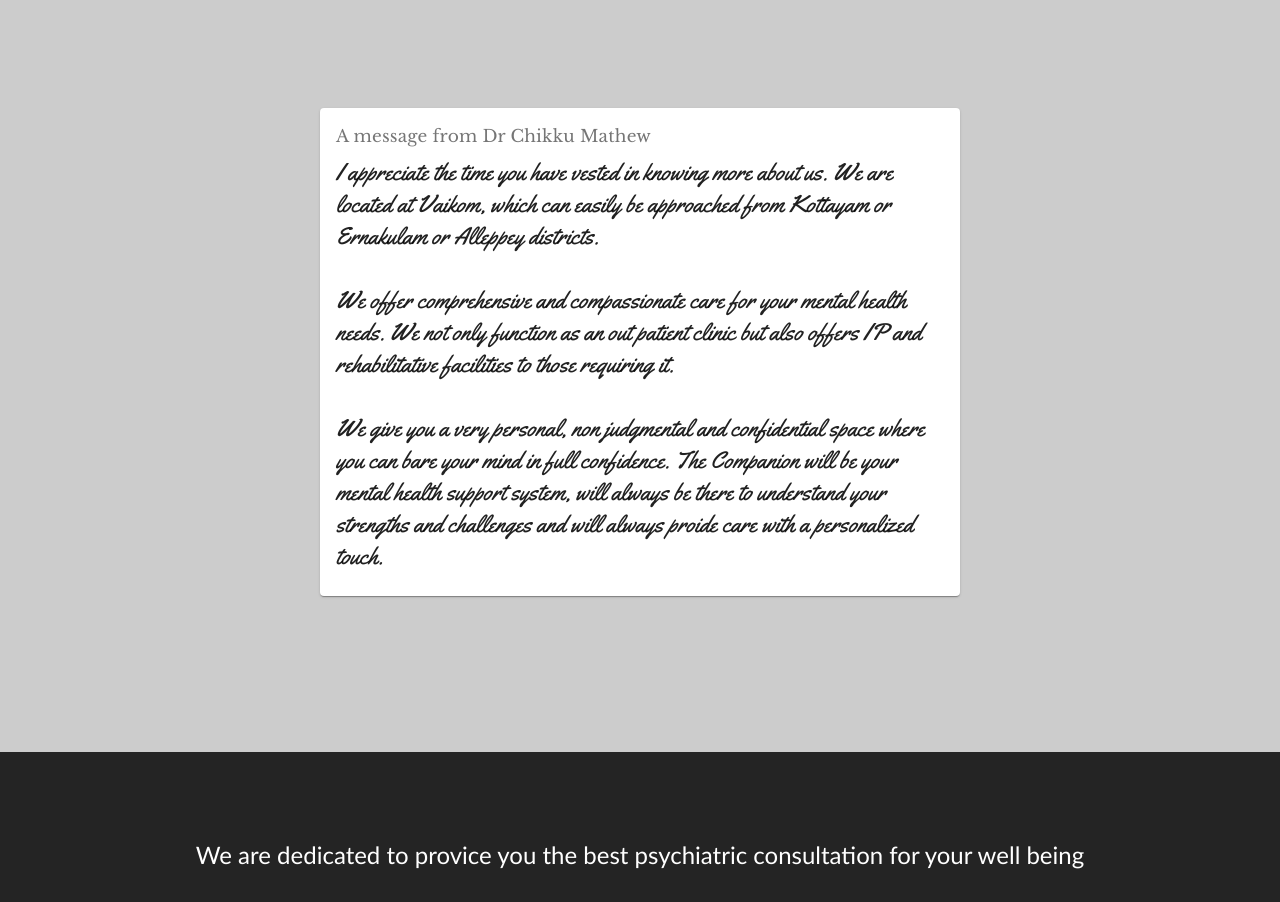
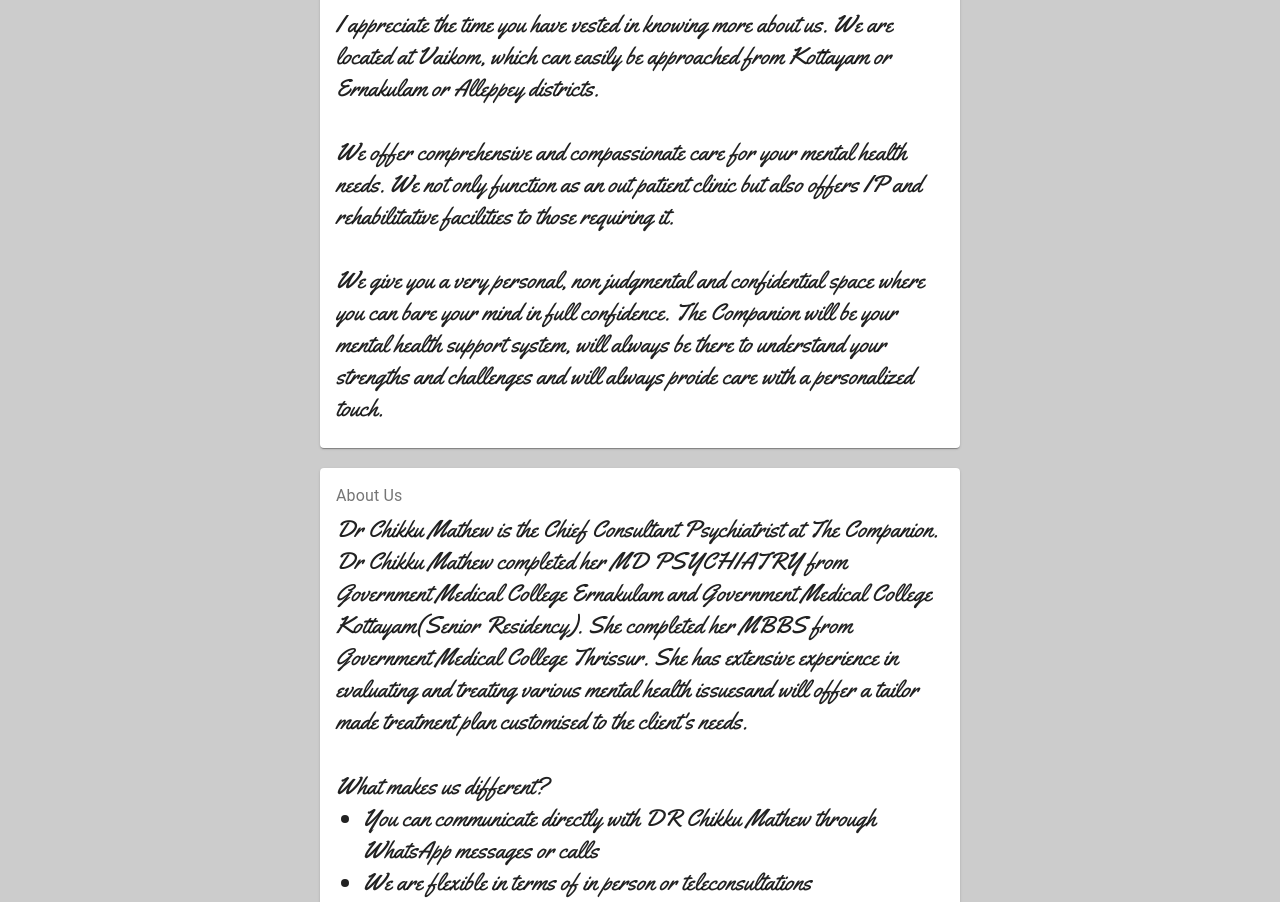
Before and after one commit to tonymathew17/companion-frontend, a React (Create React App) app: page /about-us in a window 1280 px wide. Shown: the part 128-1030 px from the top of the page. Built offline with nearby package versions, Linux system fonts and the light colour scheme.

Commit message:
refactored about us page

```diff
--- a/src/components/pages/AboutUs.css
+++ b/src/components/pages/AboutUs.css
@@ -1,14 +1,15 @@
 .about-us-container {
-    height: 100vh;
-    width: 100%;
     display: flex;
-    flex-direction: column;
+    flex-flow: row wrap;
     justify-content: center;
-    align-items: center;
+    align-items: stretch;
     box-shadow: inset 0 0 0 1000px rgba(0, 0, 0, 0.2);
-    object-fit: contain;
 }
 
 .about-us-content {
     font-family: 'Yellowtail', "cursive" !important;
 }
+
+.about-us-points {
+    margin-left: 27px;
+}
--- a/src/components/pages/AboutUs.js
+++ b/src/components/pages/AboutUs.js
@@ -1,41 +1,29 @@
 import React from 'react';
 import { makeStyles } from '@material-ui/core/styles';
 import Card from '@material-ui/core/Card';
-import CardActions from '@material-ui/core/CardActions';
 import CardContent from '@material-ui/core/CardContent';
-import Button from '@material-ui/core/Button';
 import Typography from '@material-ui/core/Typography';
 import './AboutUs.css';
 
 const useStyles = makeStyles({
     root: {
         width: '40rem',
-        minWidth: 275
-    },
-    bullet: {
-        display: 'inline-block',
-        margin: '0 2px',
-        transform: 'scale(0.8)',
-    },
-    title: {
-        fontFamily: 'Libre Baskerville',
-        fontSize: 17,
-    },
-    pos: {
-        marginBottom: 12,
-    },
+        margin: '10px'
+    }
 });
 
 export default function AboutUs() {
     const classes = useStyles();
-    const bull = <span className={classes.bullet}>•</span>;
 
     return (
         <div className="about-us-container">
+            {/* <Card className={classes.root}>
+                <img src='images/chikku.jpeg' loading='lazy'></img>
+            </Card> */}
             <Card className={classes.root}>
                 <CardContent>
                     <Typography className={classes.title} color="textSecondary" gutterBottom>
-                        A message from Dr Chikku Mathew
+                        A Message From Dr Chikku Mathew
                     </Typography>
                     <Typography className="about-us-content" variant="h5" component="h2">
                         I appreciate the time you have vested in knowing more about us. We are located at Vaikom, which can easily be approached from Kottayam or Ernakulam or Alleppey districts.
@@ -50,6 +38,25 @@
                     </Typography>
                 </CardContent>
             </Card>
+            <Card className={classes.root}>
+                <CardContent>
+                    <Typography className={classes.title} color="textSecondary" gutterBottom>
+                        About Us
+                    </Typography>
+                    <Typography className="about-us-content" variant="h5" component="h2">
+                        Dr Chikku Mathew is the Chief Consultant Psychiatrist at The Companion.  Dr Chikku Mathew   completed her MD PSYCHIATRY from Government Medical College Ernakulam and Government Medical College Kottayam(Senior Residency). She completed her MBBS from Government Medical College Thrissur. She has extensive experience in evaluating and  treating various mental health issuesand will offer a tailor made treatment plan customised to the client's needs.
+                        <br></br>
+                        <br></br>
+                        What makes us different?
+                        <br></br>
+                        <ul className="about-us-points">
+                            <li className="about-us-content">You can communicate directly with DR Chikku Mathew through WhatsApp messages or calls</li>
+                            <li className="about-us-content">We are flexible in terms of in person or teleconsultations</li>
+                            <li className="about-us-content">We offer a very private space  where the consultant offers you her undivided attention</li>
+                        </ul>
+                    </Typography>
+                </CardContent>
+            </Card>
         </div>
     );
 }
```
